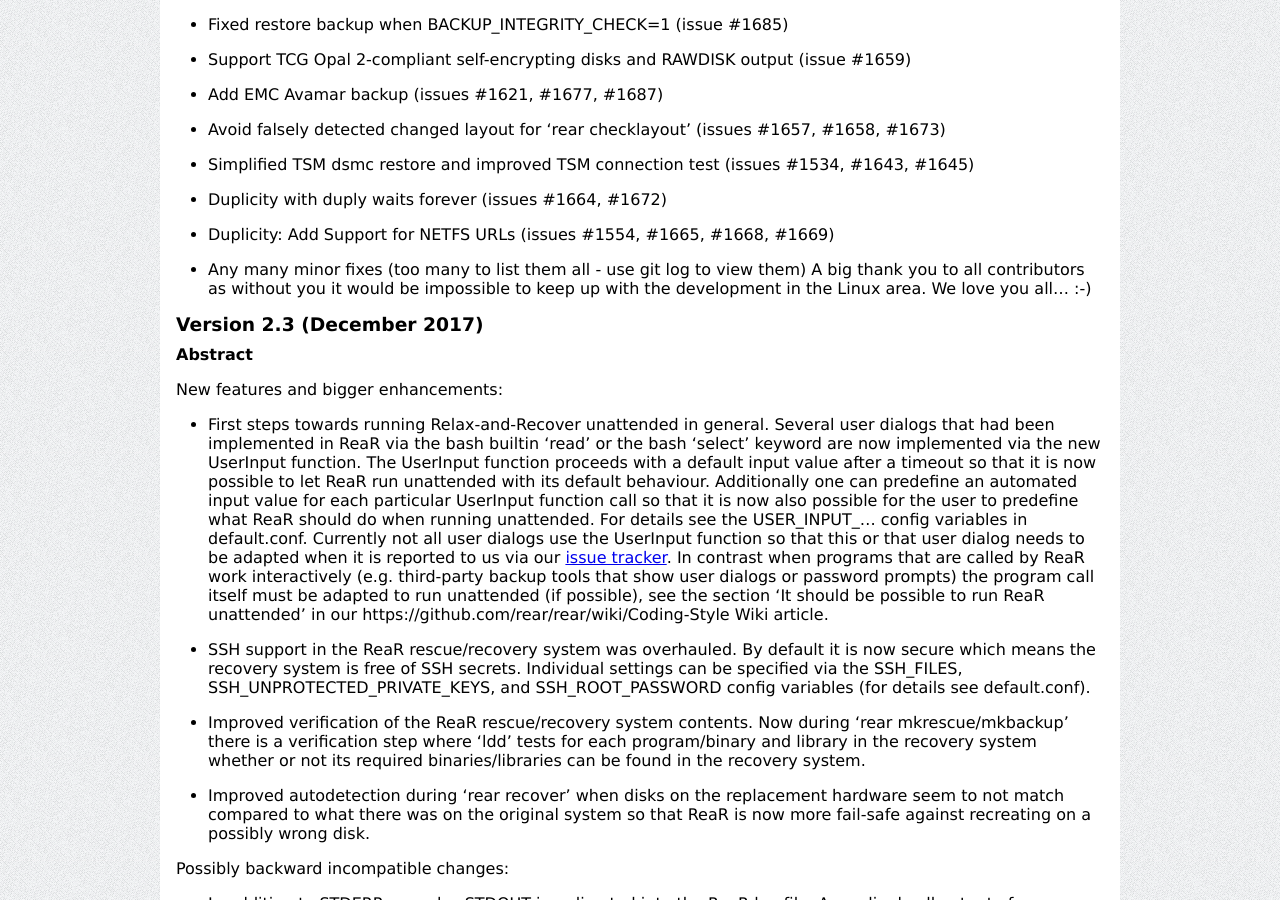
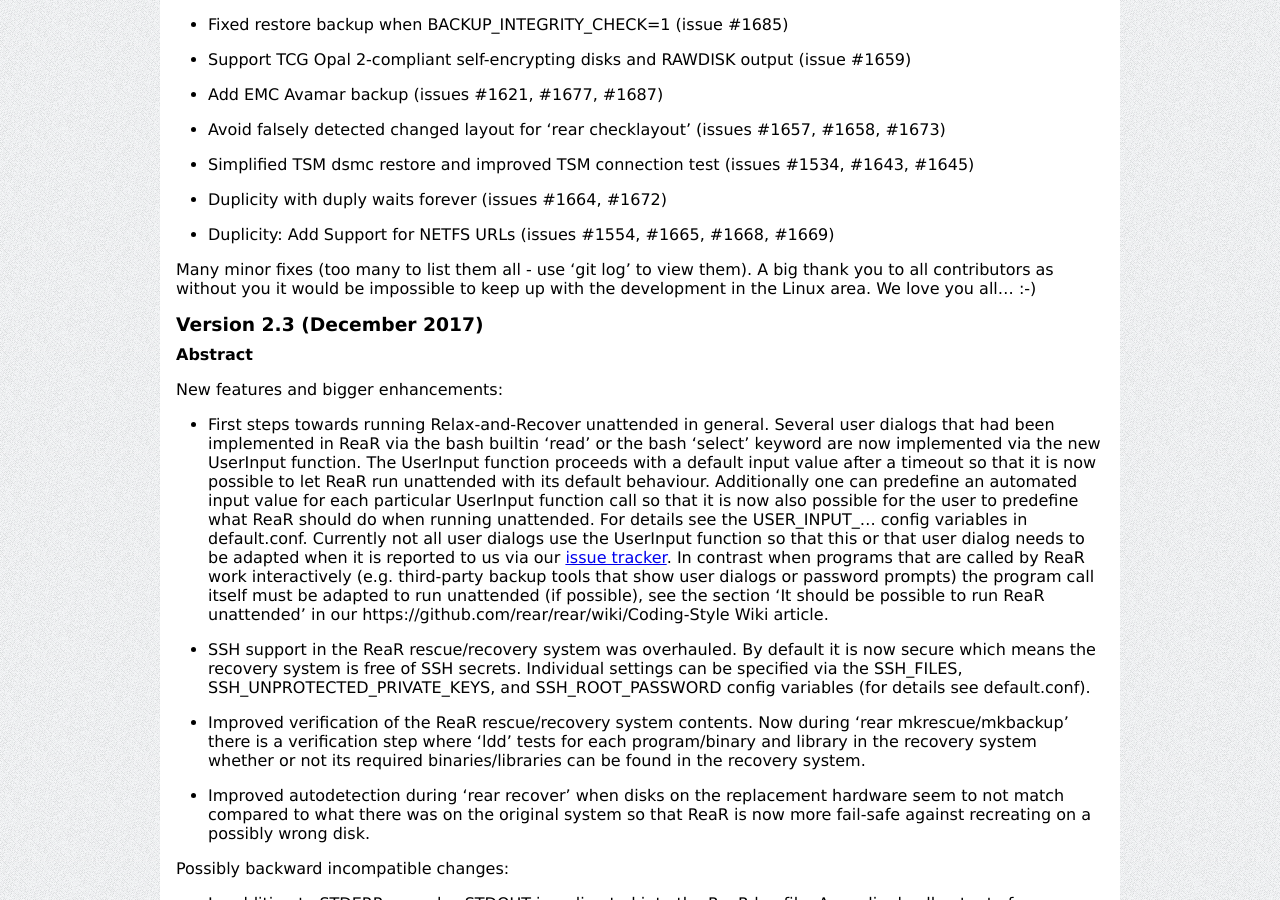
Before and after one commit to rear/rear.github.com, a Jekyll site: the page built from documentation/release-notes-2-4.md, in a window 1280 px wide and 900 px high, scrolled down 5362 px. Built offline with Jekyll 4.4.1, drawn with Linux system fonts in a browser that asks for light colours; comment, search, counter and statistics services are not loaded.

Commit message:
Update release-notes-2-4.md
Better layout for the "many thanks" footer below the detailed changes listing.
Now it is no longer a list item but a normal text paragraph.

```diff
--- a/documentation/release-notes-2-4.md
+++ b/documentation/release-notes-2-4.md
@@ -329,9 +329,9 @@
 
 * Duplicity: Add Support for NETFS URLs (issues #1554, #1665, #1668, #1669)
 
-* Any many minor fixes (too many to list them all - use git log to view them)
-  A big thank you to all contributors as without you it would be impossible to keep up with the development
-  in the Linux area. We love you all... :-)
+Many minor fixes (too many to list them all - use 'git log' to view them).
+A big thank you to all contributors as without you it would be impossible to keep up with the development
+in the Linux area. We love you all... :-)
 
 ### Version 2.3 (December 2017)
 
```
